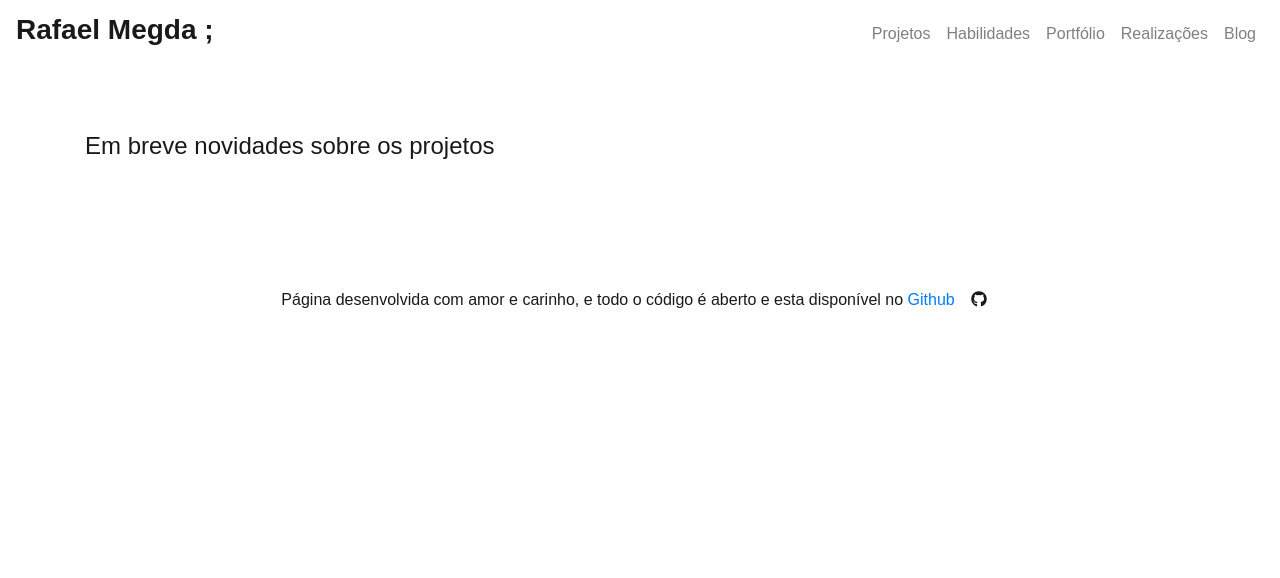
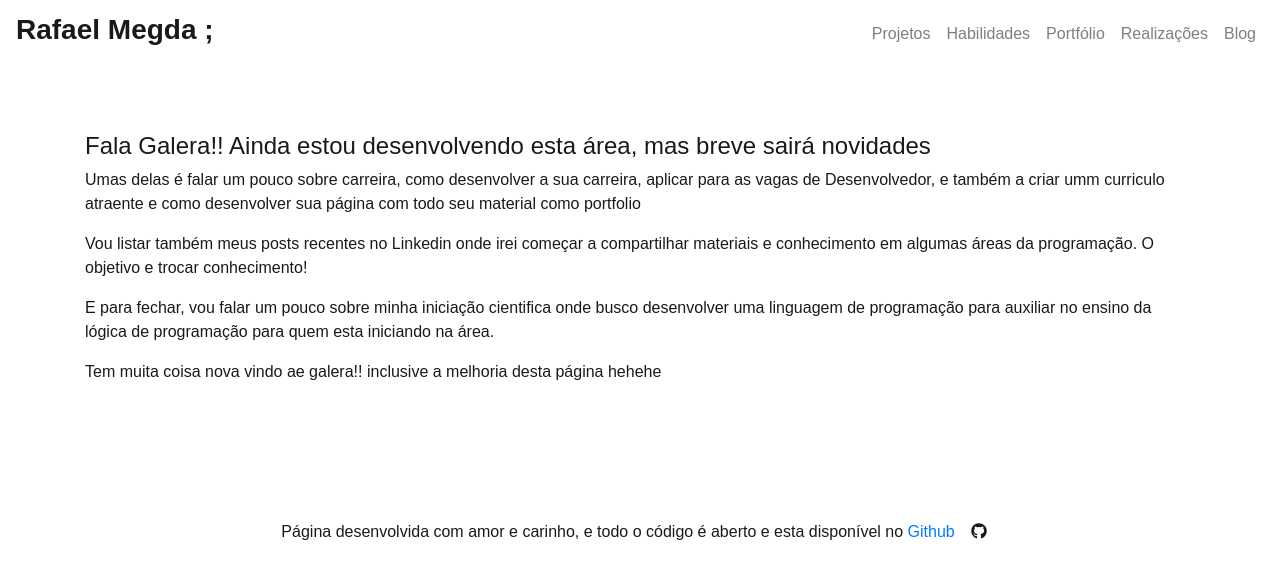
Before and after one commit to msantostkd/mauricioalves.github.io, a plain HTML site: page views/projetos.html in a window 1280 px wide. Drawn offline with nearby package versions, Linux system fonts and the light colour scheme; files that its build step writes are made by us from their sources.

Commit message:
atualização da pagina projetos

```diff
--- a/views/projetos.html
+++ b/views/projetos.html
@@ -41,7 +41,22 @@
     <!-- ---------------------------Fim Navbar------------------------------- -->
   <section class="jumbotron" style="background-color: transparent !important;">
     <div class="container">
-      <h4>Em breve novidades sobre os projetos</h4>
+      <h4>Fala Galera!! Ainda estou desenvolvendo esta área, mas breve sairá novidades</h4>
+      <p> Umas delas é falar um pouco sobre carreira, como desenvolver a sua carreira, aplicar para as
+        vagas de Desenvolvedor, e também a criar umm curriculo atraente e como desenvolver sua página com
+        todo seu material como portfolio
+      </p>
+      <p>
+        Vou listar também meus posts recentes no Linkedin onde irei começar a compartilhar materiais e conhecimento
+        em algumas áreas da programação. O objetivo e trocar conhecimento!
+      </p>
+      <p>
+        E para fechar, vou falar um pouco sobre minha iniciação cientifica onde busco desenvolver uma linguagem de programação
+        para auxiliar no ensino da lógica de programação para quem esta iniciando na área.
+      </p>
+      <p>
+        Tem muita coisa nova vindo ae galera!! inclusive a melhoria desta página hehehe
+      </p>
     </div>
   </section>
 
```
